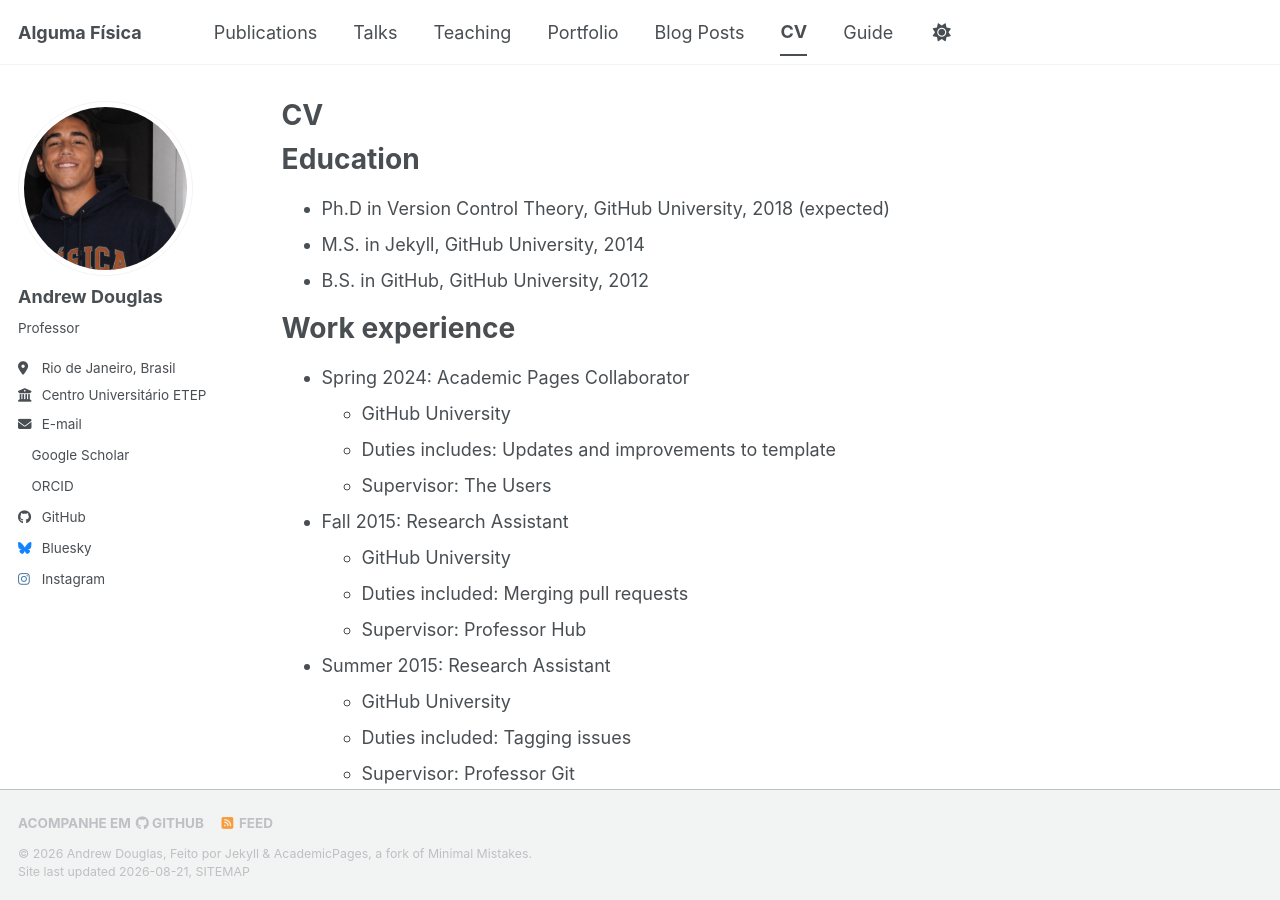
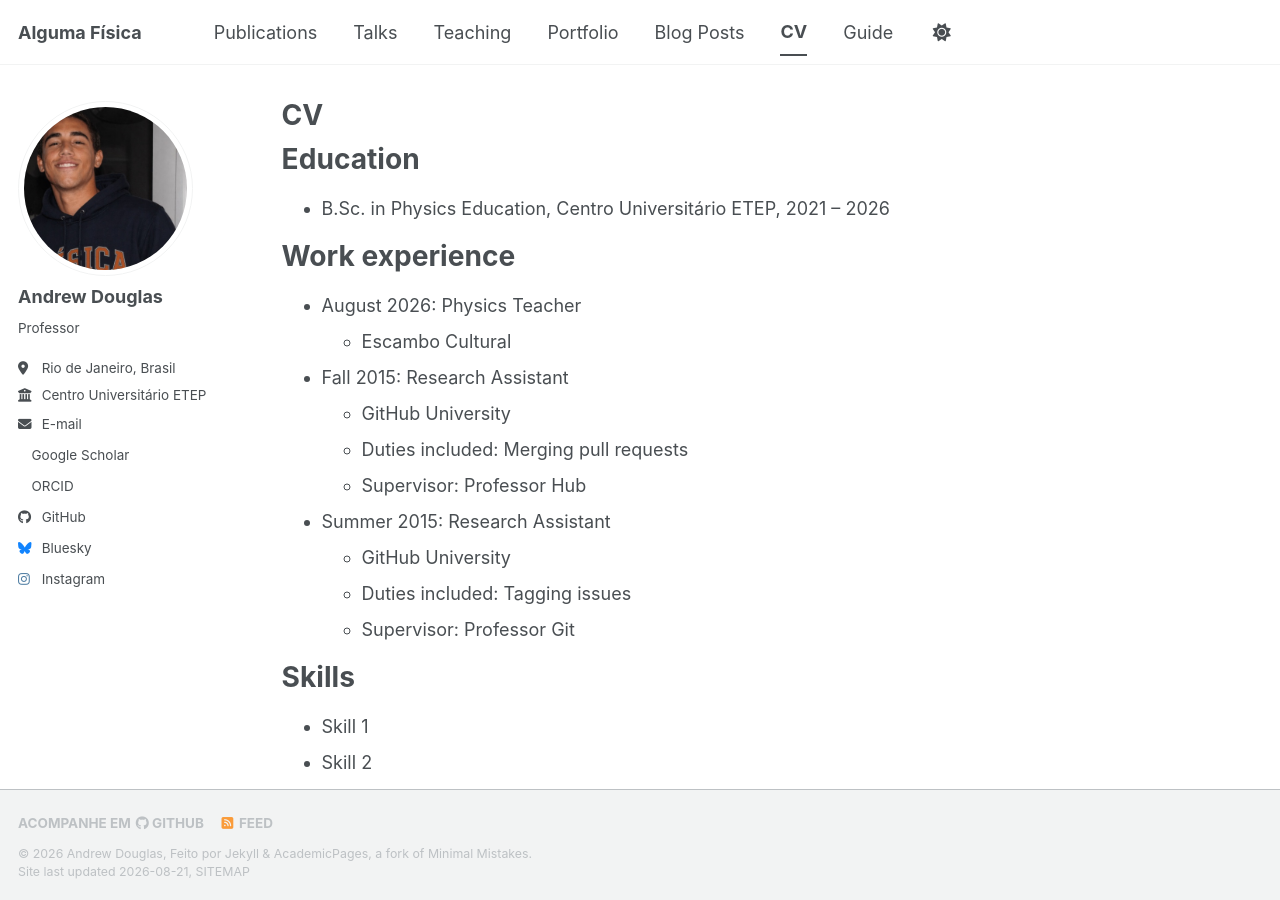
Before and after one commit to AndrewDSAM/AndrewDSAM.github.io, a Jekyll site: the page built from _pages/cv.md, in a window 1280 px wide and 900 px high. Built offline with Jekyll 4.4.1, drawn with Linux system fonts in a browser that asks for light colours; a style sheet for code colours, icons or effects is not loaded.

Commit message:
Update cv.md

```diff
--- a/_pages/cv.md
+++ b/_pages/cv.md
@@ -11,16 +11,14 @@ redirect_from:
 
 Education
 ======
-* Ph.D in Version Control Theory, GitHub University, 2018 (expected)
-* M.S. in Jekyll, GitHub University, 2014
-* B.S. in GitHub, GitHub University, 2012
+* B.Sc. in Physics Education, Centro Universitário ETEP, 2021 – 2026
 
 Work experience
 ======
-* Spring 2024: Academic Pages Collaborator
-  * GitHub University
-  * Duties includes: Updates and improvements to template
-  * Supervisor: The Users
+* August 2026: Physics Teacher
+  * Escambo Cultural
+
+
 
 * Fall 2015: Research Assistant
   * GitHub University
```
